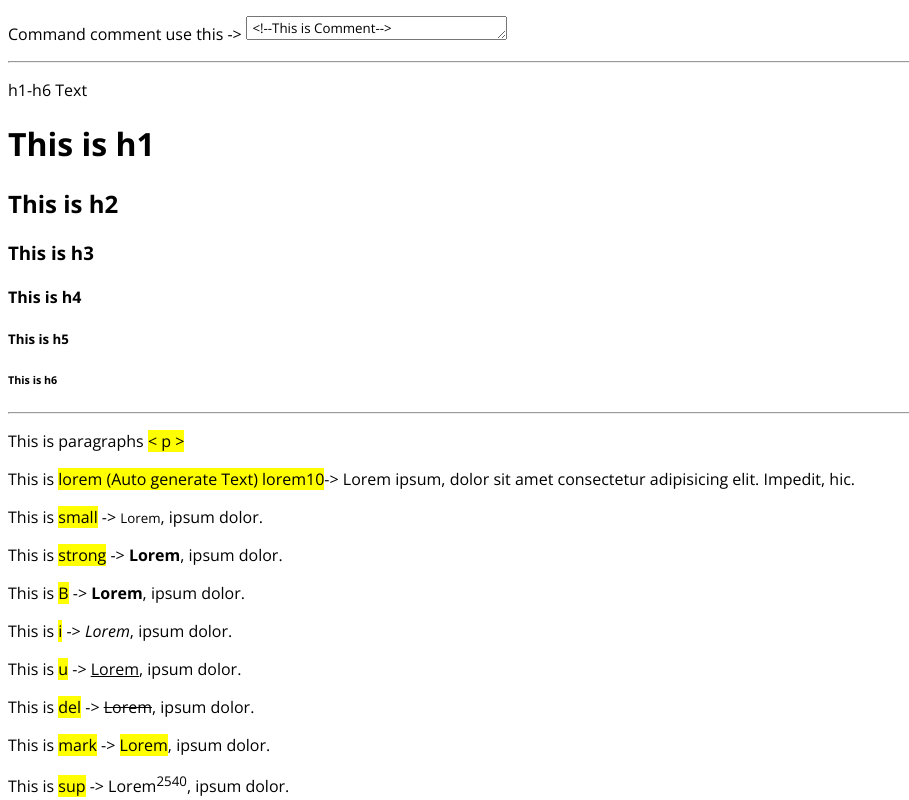
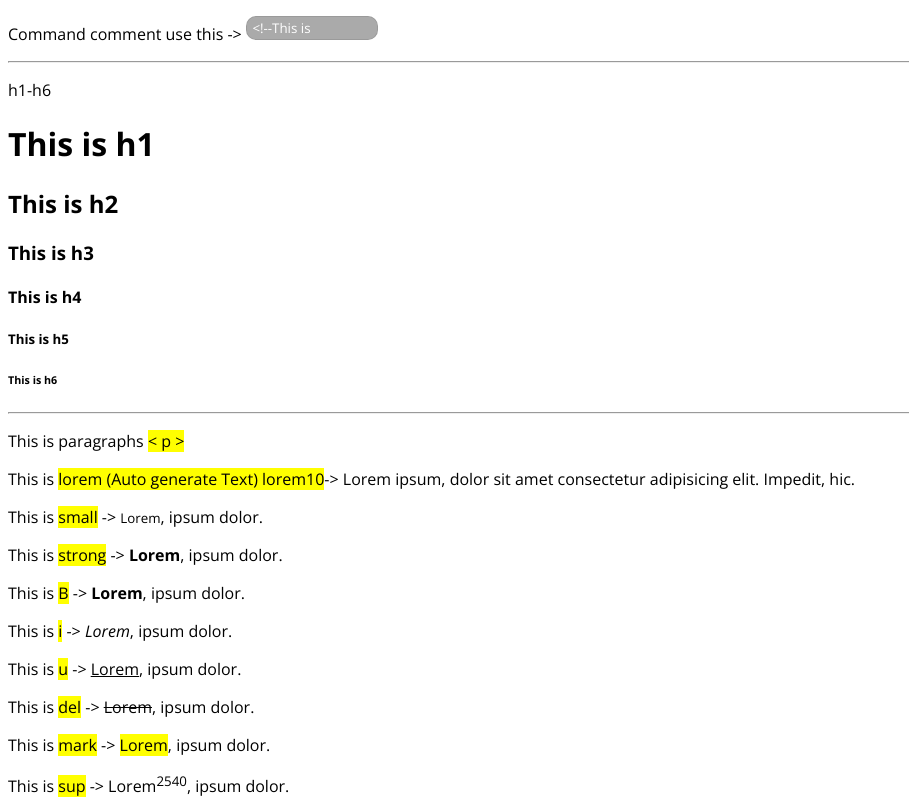
Before and after one commit to chaiwat20180/LearnHTML, a plain HTML site: page html5.html in a window 1280 px wide. Shown: the top 800 px of the page, without its empty margins (0-909 px from the left). Drawn offline with nearby package versions, Linux system fonts and the light colour scheme.

Commit message:
nothing
nothing

```diff
--- a/html5.html
+++ b/html5.html
@@ -27,9 +27,12 @@
 </head>
 <body>
     <!--This is comment-->
-    <p>Command comment use this -> <textarea rows="1" cols="30"> <!--This is Comment--> </textarea></p>
+    <p>
+        Command comment use this ->
+        <textarea  disabled rows="1" style="width: 10%; color:white; resize:none; border-radius: 10px; background-color: rgb(170, 170, 170); text-align: centeras;"> <!--This is Comment--> </textarea>
+    </p>
     <hr>
-    <p>h1-h6 Text</p>
+    <p>h1-h6</p>
     <p>
         <h1>This is h1</h1>
         <h2>This is h2</h2>
@@ -72,6 +75,12 @@
     <h1>Image</h1>
     <p>
         <img src="https://flamelab.io/img/avatar-sm.png" alt="profile">
+        <p>
+            <textarea disabled rows="3" style="width: 30%; color:white; resize:none; border-radius: 10px; background-color: rgb(170, 170, 170);">
+
+                <img src="" alt="">
+            </textarea>
+        </p>
     </p>
     <hr>
     <h1>List</h1>
```
Also changed, not shown: semantic.html (+1 -1 lines).
